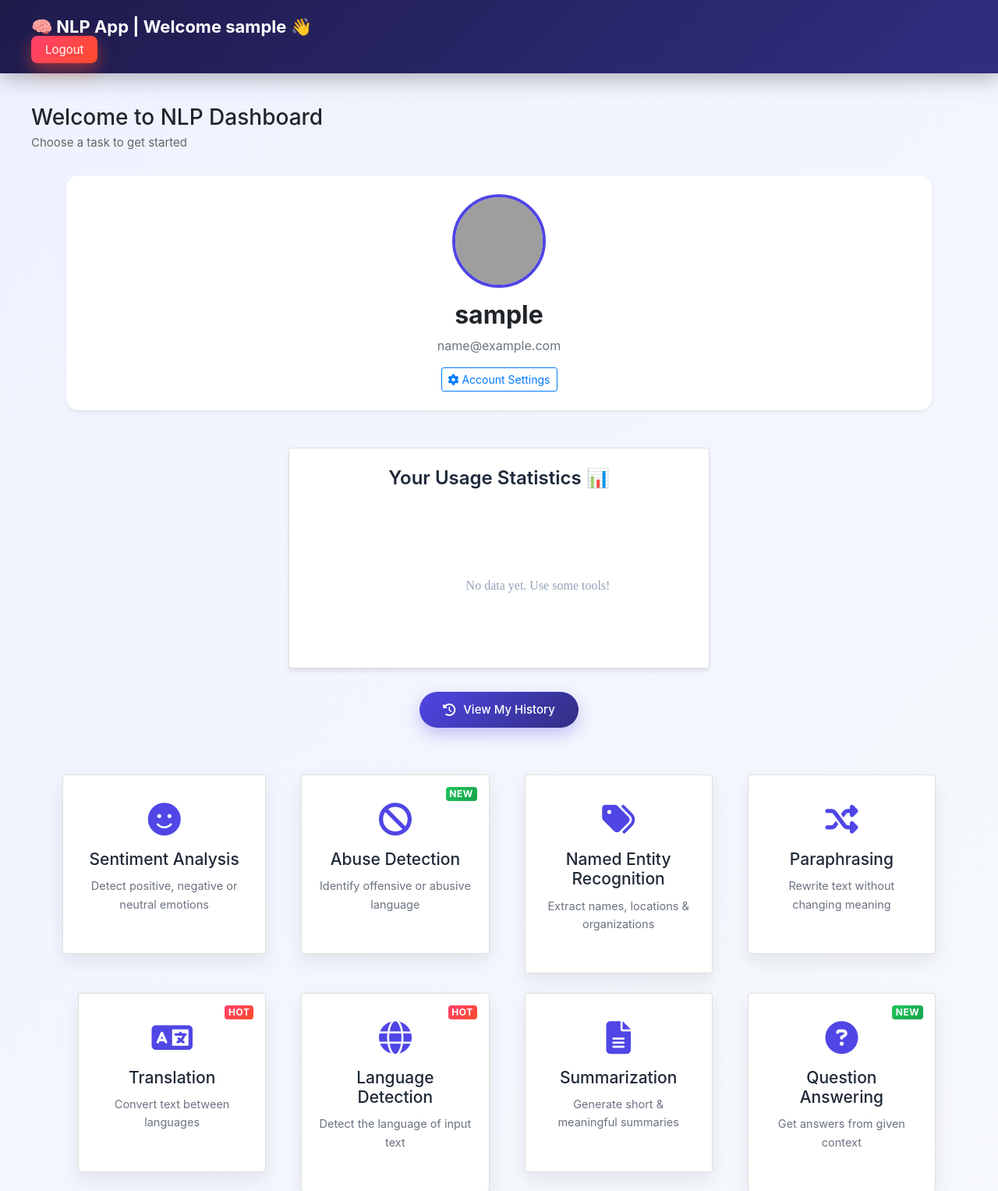
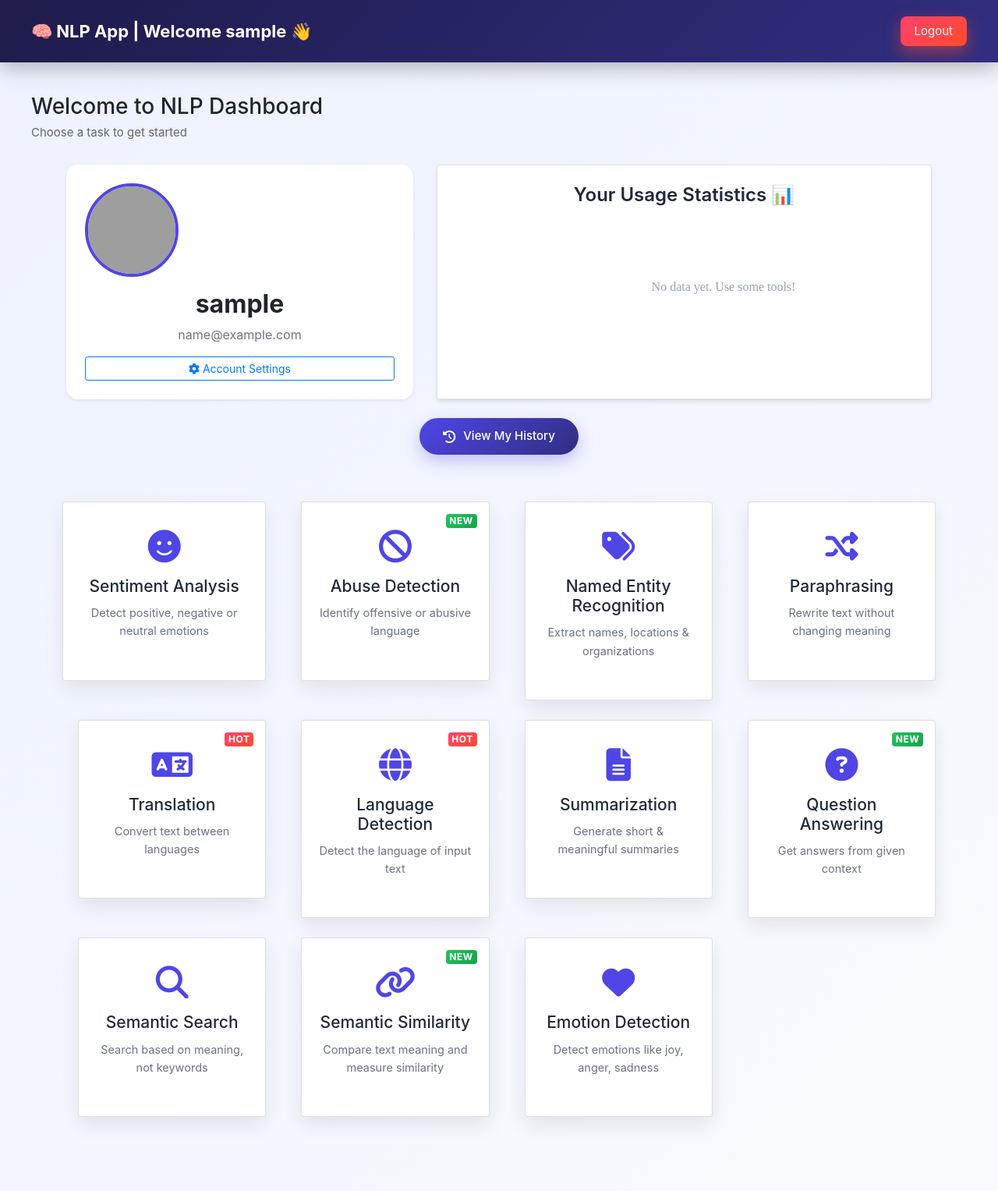
Before and after one commit to AryaShukla123/NLP-Web-App, a Flask app: page /profile in a window 1280 px wide. Shown: the top 1527 px of the page at 78% size. Run offline with Flask 3, Linux system fonts and the light colour scheme; the visitor is signed in with stand-in values (Sample User, id 1); data that the repository does not hold is empty; some libraries are stand-ins or nearby versions; grey boxes are pictures that could not be loaded.

Commit message:
finalize profile layout with side-by-side analytics and fixed header alignment

```diff
--- a/static/css/profile.css
+++ b/static/css/profile.css
@@ -4,27 +4,35 @@ body {
     background: linear-gradient(135deg, #eef2ff, #f8fafc);
 }
 
-/*HEADER */
+/* HEADER */
 header {
+    width: 100%;
     position: sticky;
     top: 0;
-    padding: 18px 40px;
-    display: flex;
-    justify-content: space-between;
-    align-items: center;
+    /* Use height and vertical padding together for a perfect look */
+    height: 80px;
+    padding: 0 40px;
+
+    display: flex !important;
+    flex-direction: row !important;
+    justify-content: space-between !important; /* Pushes Logo Left, Logout Right */
+    align-items: center !important;     /* Centers both vertically */
 
     background: linear-gradient(135deg, #1e1b4b, #312e81);
     color: white;
-
     box-shadow: 0 8px 25px rgba(0,0,0,0.25);
-    z-index: 100;
+    z-index: 1000;
+    box-sizing: border-box;
 }
-
 
 .logo {
     font-size: 22px;
     font-weight: 700;
     color: #ffffff;
+    margin: 0;
+    display: flex;
+    align-items: center;
+
 }
 
 
@@ -33,14 +41,20 @@ header {
     color: #c7d2fe;
 }
 
+.logout {
+    margin: 0;
+}
 
 .logout a {
     color: white;
     font-size: 15px;
-    padding: 8px 18px;
+    padding: 10px 20px;
     border-radius: 8px;
     background: linear-gradient(135deg, #ff416c, #ff4b2b);
     box-shadow: 0 8px 20px rgba(255, 75, 43, 0.4);
+    text-decoration: none;
+    display: inline-block;
+    transition: transform 0.2s;
 }
 
 .logout a:hover {
@@ -295,3 +309,24 @@ header {
     color: #1e293b;
     text-align: center;
 }
+
+
+.profile-header {
+    display: flex;
+    flex-direction: column;
+    justify-content: center;
+    border: none;
+}
+
+.chart-wrapper {
+    max-width: 320px;
+    margin: 0 auto;
+}
+
+/* Fix for mobile: stack them back up when screen is small */
+@media (max-width: 991px) {
+    .col-lg-5, .col-lg-7 {
+        flex: 0 0 100%;
+        max-width: 100%;
+    }
+}
--- a/templates/profile.html
+++ b/templates/profile.html
@@ -36,8 +36,9 @@
     <h1>Welcome to NLP Dashboard</h1>
     <p class="subtitle">Choose a task to get started</p>
 
-    <div class="container mt-4 text-center">
-    <div class="profile-header p-4 mb-4 shadow-sm bg-white" style="border-radius: 15px;">
+    <div class="container mt-4">
+    <div class="row align-items-stretch"> <div class="col-lg-5 mb-4">
+            <div class="profile-header p-4 shadow-sm bg-white h-100 text-center" style="border-radius: 15px;">
                 <img src="{{ avatar_url }}" alt="Avatar" class="rounded-circle mb-3" style="width: 120px; height: 120px; background: #f1f5f9; border: 4px solid #4f46e5;">
                 <h2 class="font-weight-bold">{{ session['user_name'] }}</h2>
                 <p class="text-muted">{{ session['user_email'] }}</p>
@@ -47,15 +48,15 @@
             </div>
         </div>
 
-    <div class="container mt-5">
-    <div class="row justify-content-center">
-        <div class="col-md-8 col-lg-6"> <div class="card stats-card p-4">
+        <div class="col-lg-7 mb-4">
+            <div class="card stats-card p-4 h-100">
                 <h4 class="stats-title">Your Usage Statistics 📊</h4>
                 <div class="chart-wrapper">
                     <canvas id="usageChart"></canvas>
                 </div>
             </div>
         </div>
+
     </div>
 </div>
 
```
Lines whose indentation alone changed are shown as unchanged.
